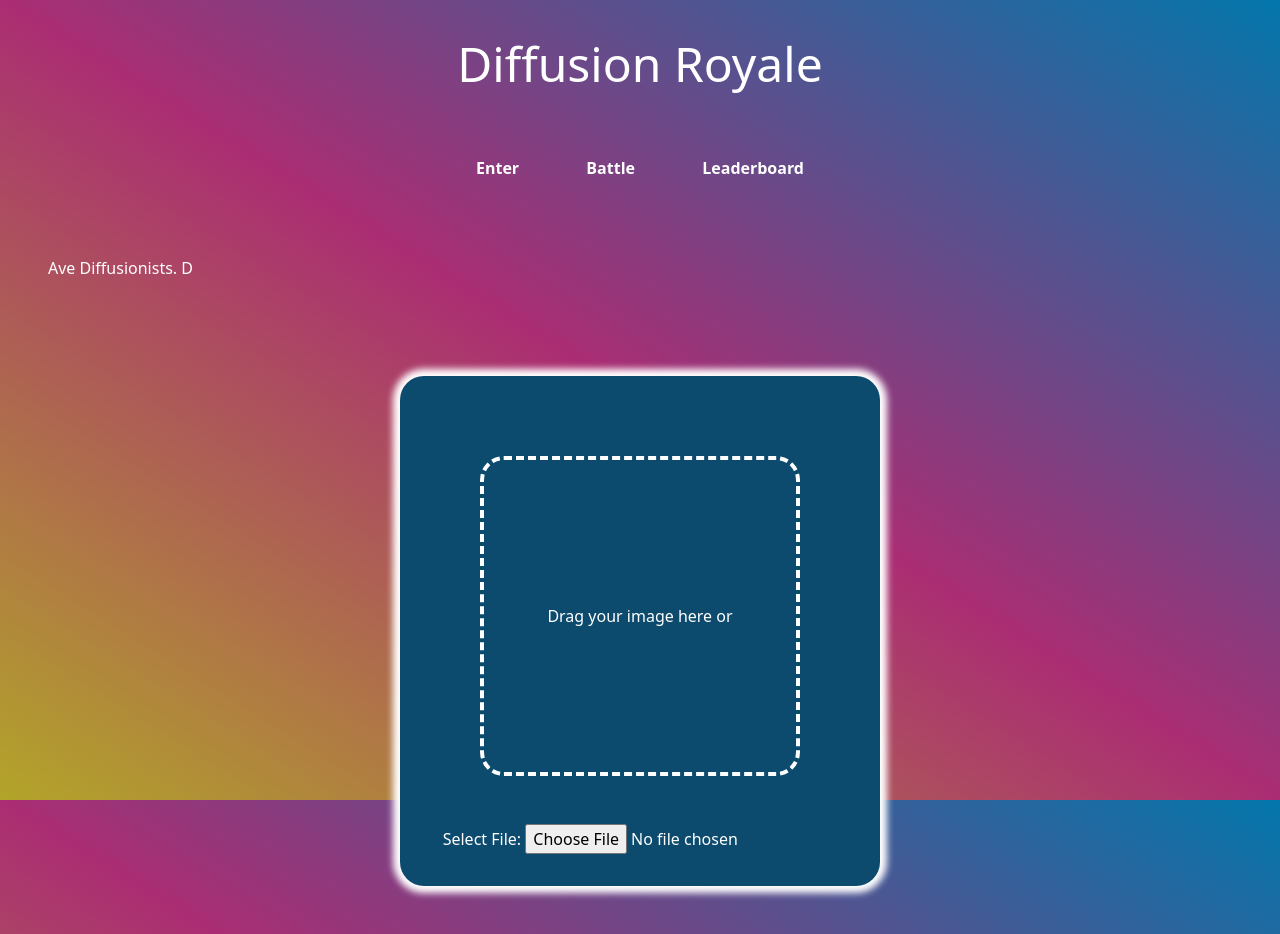
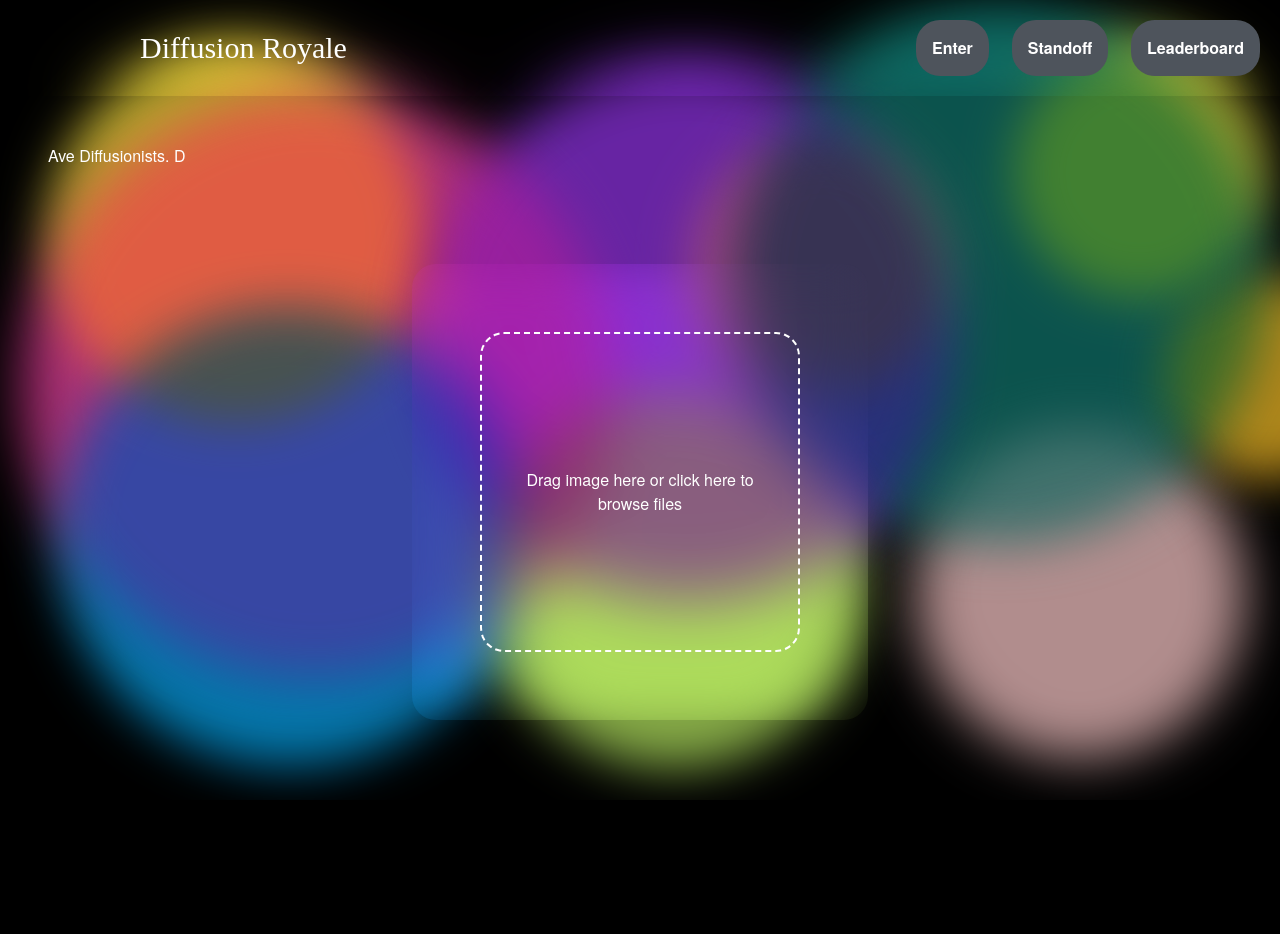
Before and after one commit to maxmynter/diffusion-wars, a Next.js app: page /submitEntry in a window 1280 px wide. After the commit the page ends 800 px from the top, so only its background shows below. Built offline with nearby package versions, Linux system fonts and the light colour scheme.

Commit message:
A lot of styling work

```diff
--- a/src/pages/_document.js
+++ b/src/pages/_document.js
@@ -4,12 +4,33 @@ export default function Document() {
   return (
     <Html lang="en">
       <Head />
-      <body className=" h-screen bg-gradient-to-bl from-blu via-vio to-yello bg-cover bg-fixed bg-no-repeat ">
-        <div className=" bg-black bg-opacity-30">
-          <Main />
-          <NextScript />
+      <body className="no-scrollbar  isolate bg-black bg-cover font-sans text-white ">
+        <div className="w-full items-center justify-center">
+          <div className="relative h-full w-full overflow-clip">
+            <div className="absolute left-1/4 top-1/2 -mt-[250px]  -ml-[250px] h-[535px] w-[535px] animate-antiblob rounded-full bg-vio opacity-70 mix-blend-multiply blur-xl filter"></div>
+            <div className="animation-delay-6000 absolute top-12 right-4 h-[250px] w-[250px] animate-blob rounded-full bg-yello opacity-70 mix-blend-multiply blur-xl filter"></div>
+            <div className="animation-delay-2000 absolute bottom-4 left-12  h-[450px] w-[450px] animate-blob rounded-full bg-blu opacity-70 mix-blend-multiply blur-xl filter"></div>
+            <div className="animation-delay-4000 absolute bottom-6  right-1/3 h-[370px] w-[370px] animate-blob rounded-full bg-lime-300 opacity-70 mix-blend-multiply blur-xl filter"></div>
+
+            <div className="animation-delay-6000 absolute left-12 top-12 h-[375px] w-[375px] animate-antiblob rounded-full bg-yello opacity-70 mix-blend-multiply blur-xl filter"></div>
+            <div className="animation-delay-2000 absolute top-12 right-4 h-[500px] w-[500px] animate-antiblob rounded-full bg-teal-700 opacity-70 mix-blend-multiply blur-xl filter"></div>
+            <div className="animation-delay-4000 absolute bottom-1/2 right-1/3 -mr-[100px] -mt-[100px]  h-[250px] w-[250px] animate-antiblob rounded-full bg-orange-300  opacity-70 mix-blend-multiply blur-xl filter"></div>
+            <div className="animation-delay-3000 absolute bottom-6  right-7 h-[300px] w-[300px] animate-antiblob rounded-full bg-red-200 opacity-70 mix-blend-multiply blur-xl filter"></div>
+
+            <div className="absolute left-1/2 top-1/2 -ml-[250px] -mt-[250px] h-[500px] w-[500px] animate-blob rounded-full bg-purple-600 opacity-70 mix-blend-multiply blur-xl filter"></div>
+            <div className="animation-delay-2000 absolute right-7 top-1/2 -mr-[100px] -mt-[100px] h-[200px] w-[200px] animate-blob rounded-full bg-amber-400 opacity-70 mix-blend-multiply blur-xl filter"></div>
+
+            <div className="items-top relative flex min-h-screen justify-center">
+              <div>
+                <Main />
+                <NextScript />
+              </div>
+            </div>
+          </div>
         </div>
       </body>
     </Html>
   );
 }
+
+//className="absolute h-full w-full bg-gradient-to-bl  from-blu via-vio to-yello bg-cover bg-cover bg-fixed bg-no-repeat object-cover pb-0.5 "
--- /dev/null
+++ b/src/pages/components/BlurredBackgroundContainer.js
@@ -0,0 +1,6 @@
+const BlurredBackgroundContainer = (props) => {
+  return (
+    <div className="rounded-3xl p-3 backdrop-blur-xl"> {props.children}</div>
+  );
+};
+export default BlurredBackgroundContainer;
--- a/src/pages/components/Enter.js
+++ b/src/pages/components/Enter.js
@@ -1,7 +1,7 @@
 const Enter = () => {
   return (
     <div className="content-center">
-      <h3 className="p-12">Ave Diffusionists. D</h3>
+      <h3 className="p-12 ">Ave Diffusionists. D</h3>
     </div>
   );
 };
--- a/src/pages/components/Linktext.js
+++ b/src/pages/components/Linktext.js
@@ -1,8 +1,8 @@
 const LinkText = ({ text }) => {
   return (
-    <h3 className="hover:text-shadow-lg transform p-2 font-bold shadow-white transition hover:scale-125">
-      {text}
-    </h3>
+    <div className="transform rounded-3xl bg-gray-400 p-2 transition hover:scale-125">
+      <h3 className="  p-2 font-bold shadow-white  ">{text}</h3>
+    </div>
   );
 };
 
--- a/src/pages/components/Navigation.js
+++ b/src/pages/components/Navigation.js
@@ -3,16 +3,16 @@ import LinkText from "./Linktext";
 
 const Navigation = () => {
   return (
-    <div className="flex w-full flex-col items-center justify-center">
-      <h1 className="w-screen p-10 text-center text-5xl">
-        {"Diffusion Royale"}
+    <div className="flex w-screen min-w-fit backdrop-blur-xl">
+      <h1 className="font-display  m-auto w-1/2 p-3 text-left align-middle text-3xl">
+        Diffusion Royale
       </h1>
-      <div className=" flex w-96 flex-row justify-between p-5 text-center">
+      <div className=" w1/2  flex w-96  flex-row justify-between p-5 text-center">
         <Link href="/submitEntry">
           <LinkText text="Enter" />
         </Link>
         <Link href="/">
-          <LinkText text="Battle" />
+          <LinkText text="Standoff" />
         </Link>
         <Link href="/leaderboard">
           <LinkText text="Leaderboard" />
--- a/src/pages/components/battle.js
+++ b/src/pages/components/battle.js
@@ -1,6 +1,7 @@
 import { useQuery } from "@apollo/client";
 import { gql } from "apollo-server-core";
 import Image from "next/image";
+import BlurredBackgroundContainer from "./BlurredBackgroundContainer";
 import Navigation from "./Navigation";
 
 const GET_TWO_DIFFERENT_RANDOM_IMAGES = gql`
@@ -29,10 +30,10 @@ const SingleImageInStandoff = ({ src }) => {
 const ImageTile = ({ twoImages }) => {
   return (
     <div className="m-auto flex items-center justify-center ">
-      <div className="rounded-3xl bg-sky-900 p-5 shadow-overarch-md">
+      <BlurredBackgroundContainer>
         <SingleImageInStandoff src={twoImages[0].base64ImageString} />
         <SingleImageInStandoff src={twoImages[1].base64ImageString} />
-      </div>
+      </BlurredBackgroundContainer>
     </div>
   );
 };
--- a/src/pages/components/uploadImage.js
+++ b/src/pages/components/uploadImage.js
@@ -2,6 +2,7 @@ import { useState } from "react";
 import Image from "next/image";
 import LinkText from "./Linktext";
 import { gql, useMutation } from "@apollo/client";
+import BlurredBackgroundContainer from "./BlurredBackgroundContainer";
 
 const ADD_IMAGE = gql`
   mutation uploadImage($imageString: String!) {
@@ -40,13 +41,11 @@ const DragNDropField = ({ setImage, dragging, setDragging }) => {
       onDragOver={(event) => handleDragging(event, true)}
       onDragLeave={(event) => handleDragging(event, false)}
       onDrop={handleDrop}
-      className={`m-2 flex flex-col items-center rounded-3xl  p-6 text-center
+      className={`m-2 flex flex-col items-center rounded-3xl p-12  text-center
       `}
     >
       <div
-        className={`m-12 flex h-80 w-80 items-center rounded-3xl border-4 border-dashed p-6 text-center  ${
-          dragging ? "border-sky-500 " : "border-white "
-        }`}
+        className={`flex  h-80 w-80 items-center rounded-3xl border-2 border-dashed border-white p-6 text-center transition `}
       >
         <form
           className="flex h-full w-full items-center justify-center text-center"
@@ -54,22 +53,26 @@ const DragNDropField = ({ setImage, dragging, setDragging }) => {
         >
           <div>
             <div className="w-full">
-              <p>Drag your image here or</p>
+              <label
+                for="file-upload"
+                className="m-auto cursor-pointer items-center rounded-xl text-center"
+              >
+                {!dragging && "Drag image here or click here to browse files"}
+              </label>
             </div>
           </div>
-        </form>
-      </div>
-      <div className="m-auto ">
-        {"Select File: "}
           <input
-          className="m-auto items-center text-center"
+            className="hidden"
             type="file"
+            id="file-upload"
             name="submission"
             onChange={(event) => {
               setImage(event.target.files[0]);
             }}
           />
+        </form>
       </div>
+      <div className="m-auto "></div>
     </div>
   );
 };
@@ -92,14 +95,10 @@ const UploadImage = () => {
 
   return (
     <div className="flex h-full w-full justify-center p-12 ">
-      <div
-        className={`rounded-3xl ${dragging ? "bg-sky-600" : "bg-sky-900"}  ${
-          dragging ? "shadow-overarch-xl" : "shadow-overarch-md"
-        } shadow-white`}
-      >
+      <BlurredBackgroundContainer>
         {image && (
           <div className="m-2 flex flex-col items-center rounded-3xl p-6 text-center ">
-            <div className="relative m-12 flex h-80 w-80 items-center overflow-hidden rounded-3xl border-4 border-white">
+            <div className="relative m-12 flex h-80 w-80 items-center overflow-hidden rounded-3xl ">
               <Image
                 src={URL.createObjectURL(image)}
                 alt="Uploadedd Submission"
@@ -123,7 +122,7 @@ const UploadImage = () => {
             setDragging={setDragging}
           />
         )}
-      </div>
+      </BlurredBackgroundContainer>
     </div>
   );
 };
--- a/src/styles/globals.css
+++ b/src/styles/globals.css
@@ -1,7 +1,3 @@
-html {
-  color: white;
-}
-
 @tailwind base;
 @tailwind components;
 @tailwind utilities;
@@ -16,3 +12,28 @@ html {
     }
   }
 }
+
+@layer utilities {
+  .animation-delay-2000 {
+    animation-delay: 2s;
+  }
+  .animation-delay-2000 {
+    animation-delay: 3s;
+  }
+  .animation-delay-4000 {
+    animation-delay: 4s;
+  }
+  .animation-delay-6000 {
+    animation-delay: 6s;
+  }
+
+  /* Chrome, Safari and Opera */
+  .no-scrollbar::-webkit-scrollbar {
+    display: none;
+  }
+
+  .no-scrollbar {
+    -ms-overflow-style: none; /* IE and Edge */
+    scrollbar-width: none; /* Firefox */
+  }
+}
--- a/tailwind.config.js
+++ b/tailwind.config.js
@@ -2,20 +2,50 @@
 module.exports = {
   content: ["./src/**/*.{js,ts,jsx,tsx}"],
   theme: {
+    fontFamily: {
+      sans: ["HelveticaNeue"],
+      display: ["HelveticaNeue-CondensedBold"],
+    },
     extend: {
+      animation: {
+        blob: "blob 45s infinite",
+        antiblob: "antiblob 20s infinite",
+      },
+      keyframes: {
+        blob: {
+          "0%": { transform: "scale(1) translate(0px,0px)" },
+          "33%": { transform: "scale(1.1) translate(70px,-100px)" },
+          "66%": { transform: "scale(0.9) translate(-60px, 80px)" },
+          "100%": { transform: "scale(1) translate(0px,0px)" },
+        },
+        antiblob: {
+          "0%": { transform: "scale(1) translate(0px,0px)" },
+          "33%": { transform: "scale(1.1) translate(-20px,-30px)" },
+          "66%": { transform: "scale(0.9) translate(60px, 80px)" },
+          "100%": { transform: "scale(1) translate(0px,0px)" },
+        },
+      },
       boxShadow: {
         "overarch-s": "0px 0px 2px 2px",
         "overarch-xl": "0px 0px 12px 12px",
         "overarch-md": "0px 0px 7px 7px",
       },
-      backgroundImage: {
-        "gradient-radial": "radial-gradient(var(--tw-gradient-stops))",
-      },
       colors: {
         blu: "#03a9f4",
         vio: "#f441a5",
         yello: "#ffeb3b",
-        gre: "#03a9f4",
+        black: "#000000",
+        white: "#fff",
+        gray: {
+          100: "#171717",
+          200: "#2E2E2E",
+          300: "#454545",
+          400: "#4E545C",
+          500: "#737373",
+          600: "#8D9797",
+          700: "#8A8A8A",
+          900: "#E5E8E8",
+        },
       },
     },
   },
```
Lines whose indentation alone changed are shown as unchanged.
